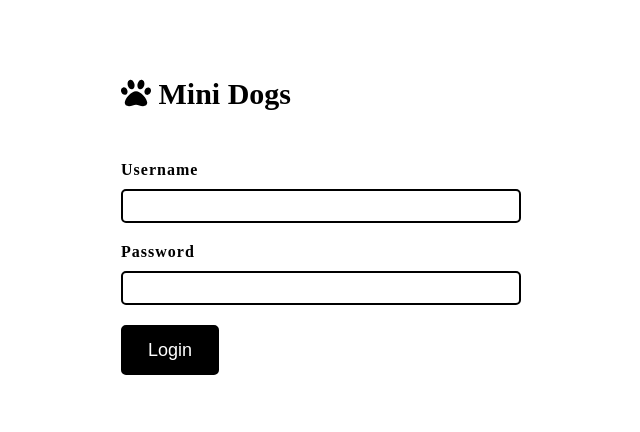
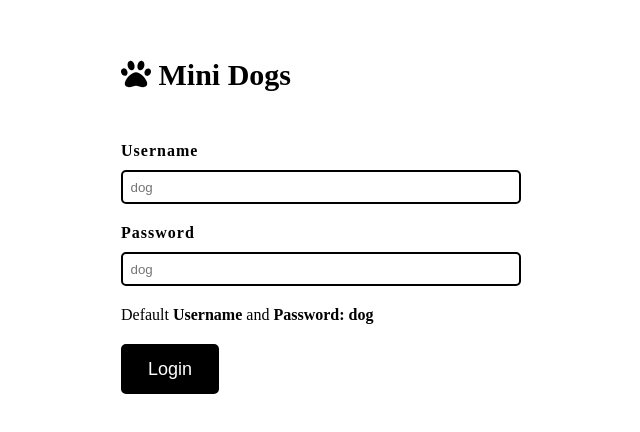
Before and after one commit to EdsonYogi/mini-dogs, a React (Create React App) app: page / in a window 1280 px wide. Shown: the part 174-606 px from the top of the page, without its empty margins (319-959 px from the left). Built offline with nearby package versions, Linux system fonts and the light colour scheme.

Commit message:
add mesagem de usuario/senha padrao

```diff
--- a/src/components/LoginForm/index.jsx
+++ b/src/components/LoginForm/index.jsx
@@ -2,28 +2,44 @@ import React from "react";
 import Button from "../Button";
 import { Login, Username, Password } from "./style";
 
-const LoginForm = ({ onSubmit, setUsername, setPassword }) => {
+const LoginForm = ({
+  onSubmit,
+  setUsername,
+  setPassword,
+  username,
+  password,
+}) => {
   return (
     <Login>
       <form onSubmit={onSubmit}>
         <Username>
           <label htmlFor="username">Username</label>
           <input
+            placeholder="dog"
             type="text"
             name="username"
             id="username"
+            value={username}
             onChange={({ target }) => setUsername(target.value)}
           />
         </Username>
         <Password>
           <label htmlFor="password">Password</label>
           <input
+            placeholder="dog"
             type="password"
             name="password"
             id="password"
+            value={password}
             onChange={({ target }) => setPassword(target.value)}
           />
         </Password>
+        <p className="infoUser">
+          Default <b>Username</b> and{" "}
+          <b>
+            Password: <b>dog</b>
+          </b>
+        </p>
         <Button className="login" title="Login" type="submit" text="Login" />
       </form>
     </Login>
--- a/src/components/LoginForm/style.js
+++ b/src/components/LoginForm/style.js
@@ -15,6 +15,10 @@ export const Login = styled.section`
     padding: 7.5px;
   }
 
+  .infoUser {
+    margin-bottom: 20px;
+  }
+
   .login {
     height: 50px;
     font-size: 18px;
--- a/src/main/index.jsx
+++ b/src/main/index.jsx
@@ -80,6 +80,8 @@ const Main = () => {
               onSubmit={handleSubmit}
               setUsername={setUsername}
               setPassword={setPassword}
+              username={username}
+              password={password}
             />
           </Fragment>
         ) : (
```
